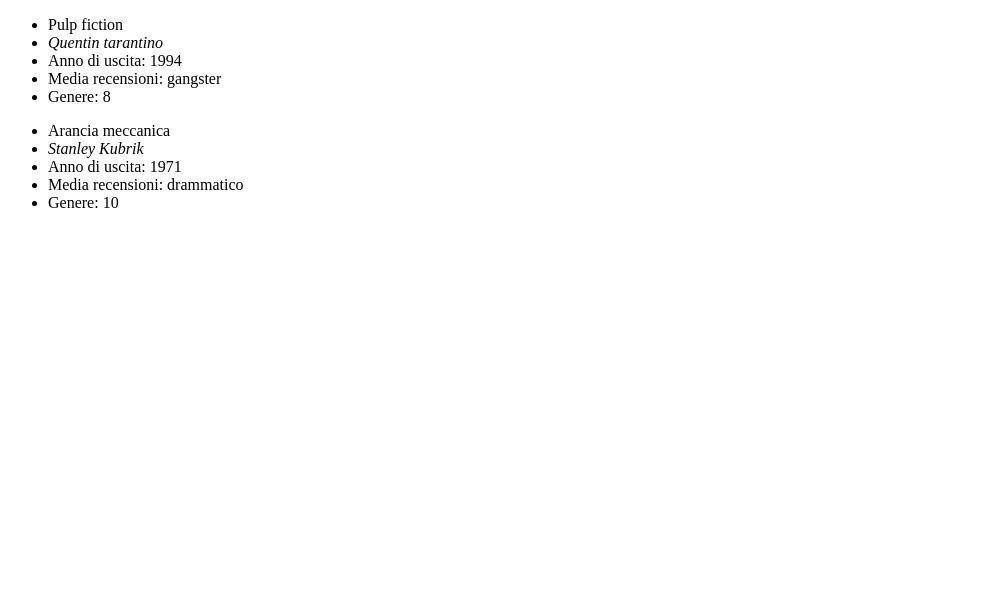
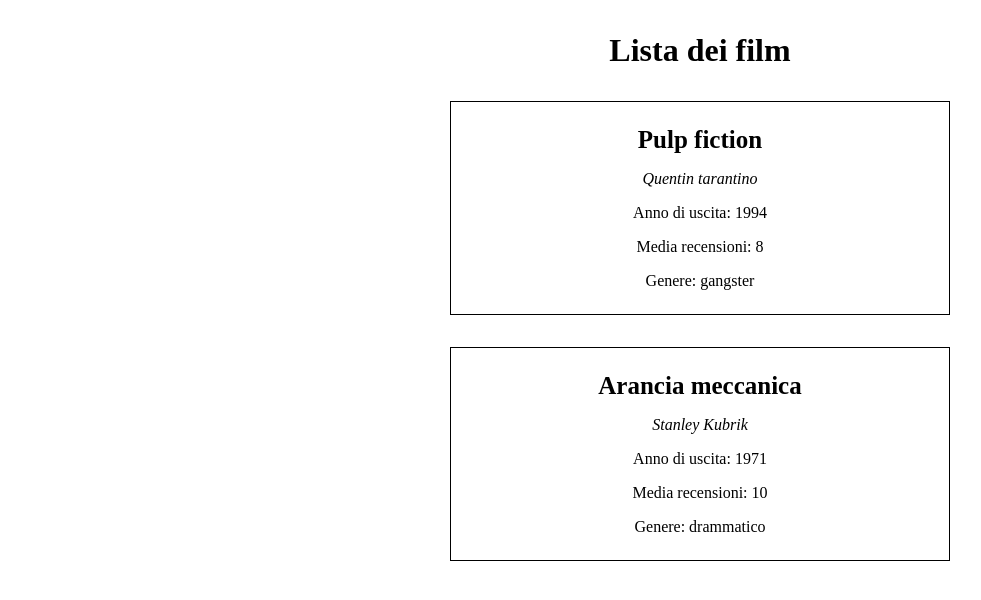
Before and after one commit to AlessandroLembo/php-oop-1, a PHP site: page / in a window 1280 px wide; the page is wider, and only the part inside the window is pictured. Shown: the top 600 px of that part, without its empty margins (0-981 px from the left). Run offline with PHP 8.4, Linux system fonts and the light colour scheme.

Commit message:
create file to style markup

```diff
--- a/index.php
+++ b/index.php
@@ -13,8 +13,8 @@ class Movie
         $this->title = $_title;
         $this->director = $_director;
         $this->year = $_year;
+        $this->genre = $_genre;
         $this->vote = $_vote;
-        $this->genre = $_genre;
     }
 
     public function printMovie()
@@ -28,9 +28,9 @@ class Movie
     }
 }
 
-$first_movie = new Movie('Pulp fiction', 'Quentin tarantino', 1994, 8, 'gangster');
+$first_movie = new Movie('Pulp fiction', 'Quentin tarantino', 1994, 'gangster', 8);
 
-$second_movie = new Movie('Arancia meccanica', 'Stanley Kubrik', 1971, 10, 'drammatico');
+$second_movie = new Movie('Arancia meccanica', 'Stanley Kubrik', 1971, 'drammatico', 10);
 
 
 ?>
@@ -43,23 +43,30 @@ $second_movie = new Movie('Arancia meccanica', 'Stanley Kubrik', 1971, 10, 'dram
     <meta http-equiv="X-UA-Compatible" content="IE=edge">
     <meta name="viewport" content="width=device-width, initial-scale=1.0">
     <title>Movie</title>
+
+    <!-- CSS -->
+    <link rel="stylesheet" href="style.css">
 </head>
 
 <body>
-    <ul>
-        <li><?= $first_movie->title ?></li>
+    <div class="container">
+        <h1>Lista dei film</h1>
+        <ul class="movie">
+            <li><strong><?= $first_movie->title ?></strong></li>
             <li><i><?= $first_movie->director ?></i></li>
             <li>Anno di uscita: <?= $first_movie->year ?></li>
             <li>Media recensioni: <?= $first_movie->vote  ?></li>
             <li>Genere: <?= $first_movie->genre  ?></li>
         </ul>
-    <ul>
-        <li><?= $second_movie->title ?></li>
+        <ul class="movie">
+            <li><strong><?= $second_movie->title ?></strong></li>
             <li><i><?= $second_movie->director ?></i></li>
             <li>Anno di uscita: <?= $second_movie->year ?></li>
             <li>Media recensioni: <?= $second_movie->vote  ?></li>
             <li>Genere: <?= $second_movie->genre  ?></li>
         </ul>
+    </div>
+
 </body>
 
 </html>
```
Lines whose indentation alone changed are shown as unchanged.
